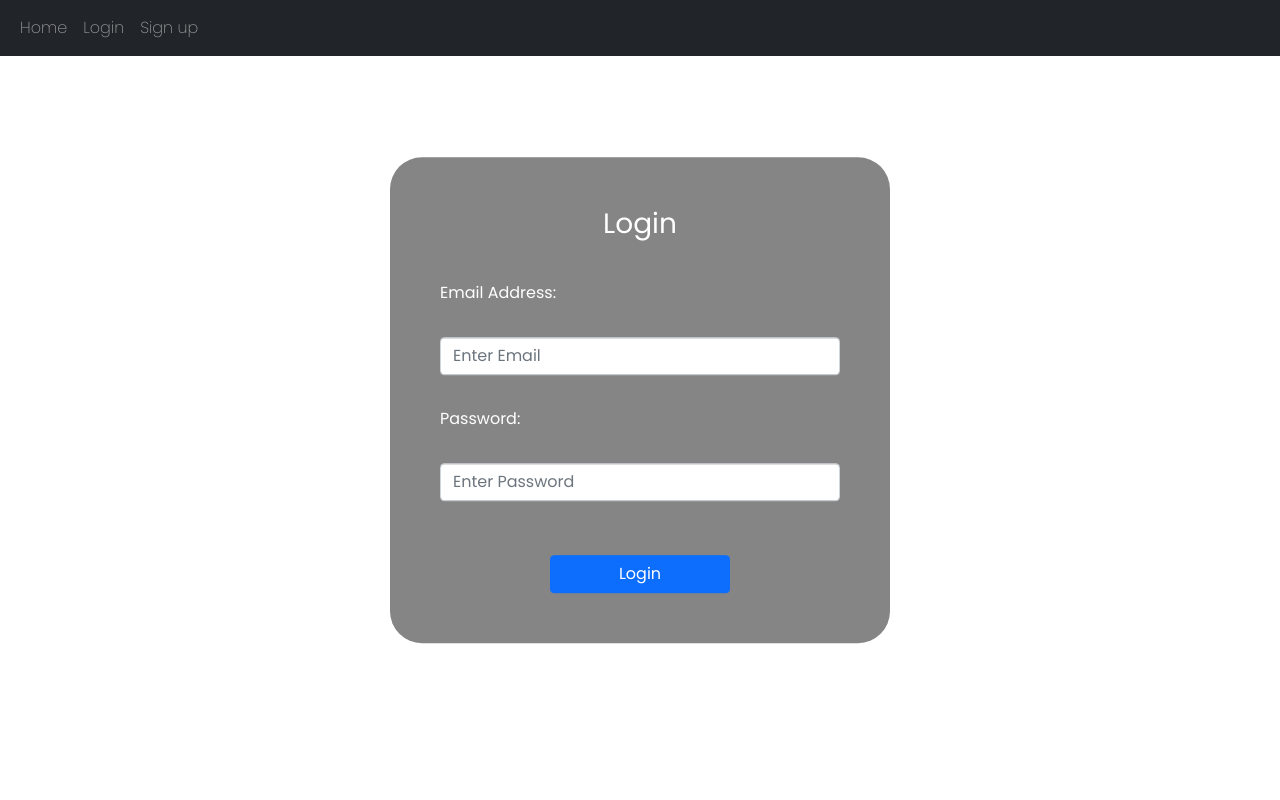
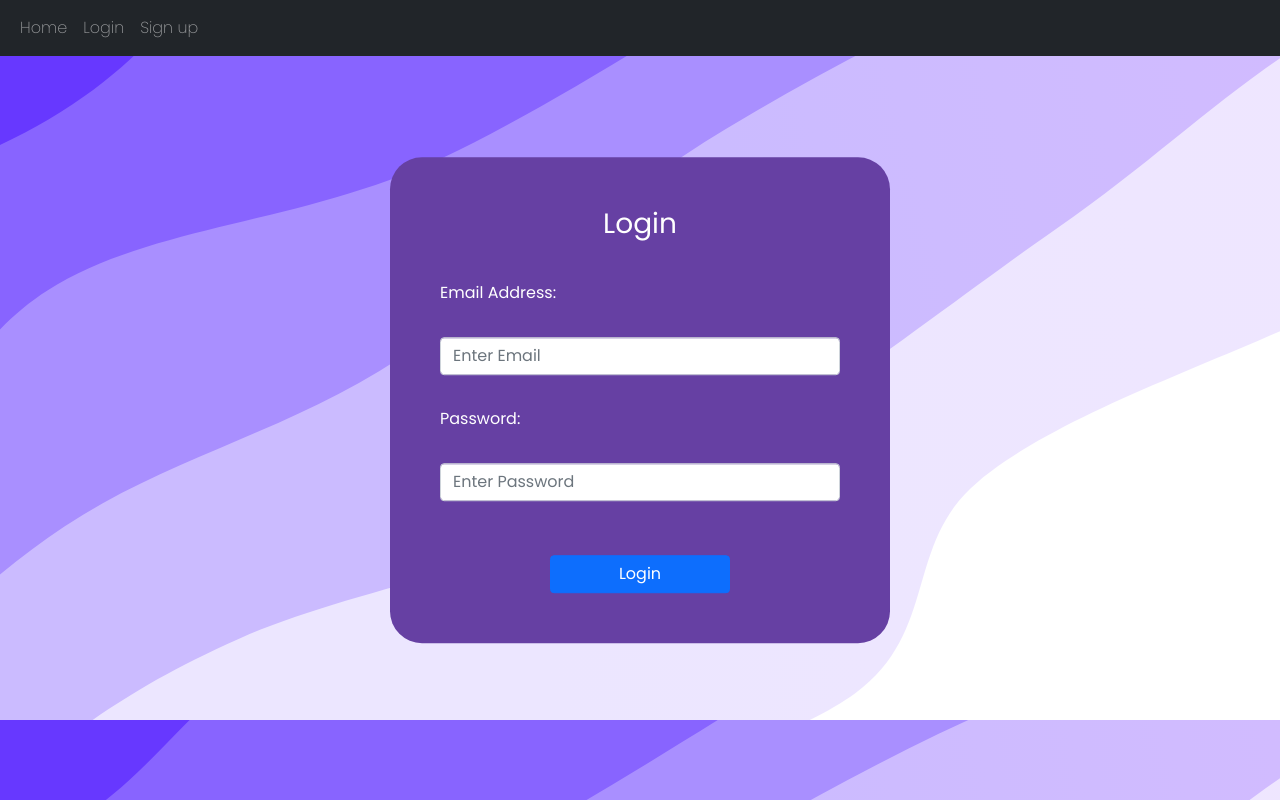
Before and after one commit to skandabhairava/Mentocia, a Flask app: page /login in a window 1280 px wide. Run offline with Flask 2, Linux system fonts and the light colour scheme; some libraries are stand-ins or nearby versions.

Commit message:
svg background

```diff
--- a/website/static/style.css
+++ b/website/static/style.css
@@ -35,7 +35,7 @@
 }
 
 .form-group{
-    background-color: #858585;
+    background-color: #6640a3;
     font-family: 'Poppins', sans-serif;
     font-weight: 400;
     width: 500px;
@@ -73,3 +73,8 @@
         padding: 10px;
     }
   }
+
+body {
+    background-image: url("/static/background.svg");
+    background-size: 100% auto;
+}
--- a/website/templates/base.html
+++ b/website/templates/base.html
@@ -11,6 +11,7 @@
     </style>
 </head>
 <body>
+    <div class="bg-image"></div>
     <nav class="navbar navbar-expand-lg navbar-dark bg-dark">
         <div class="container-fluid">
             <button class="navbar-toggler" type="button" data-bs-toggle="collapse" data-bs-target="#navbar">
```
Also changed, not shown: website/static/background.svg (added).
